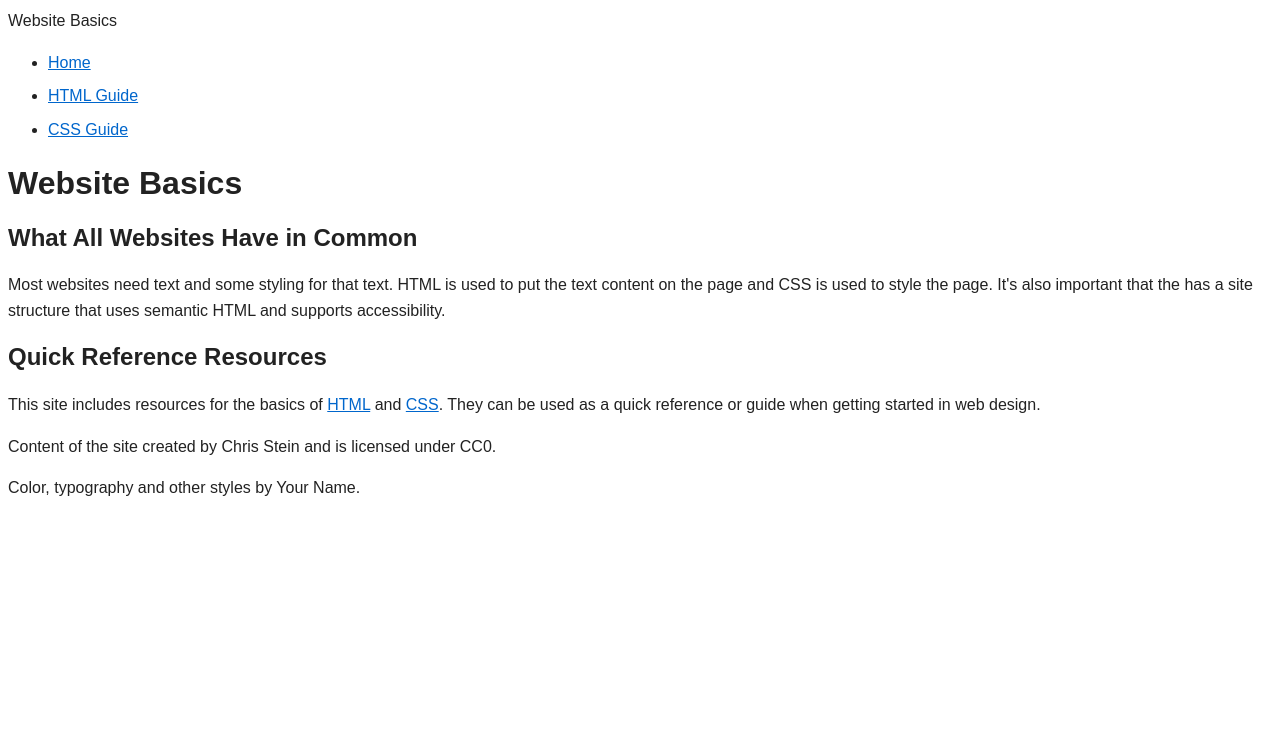
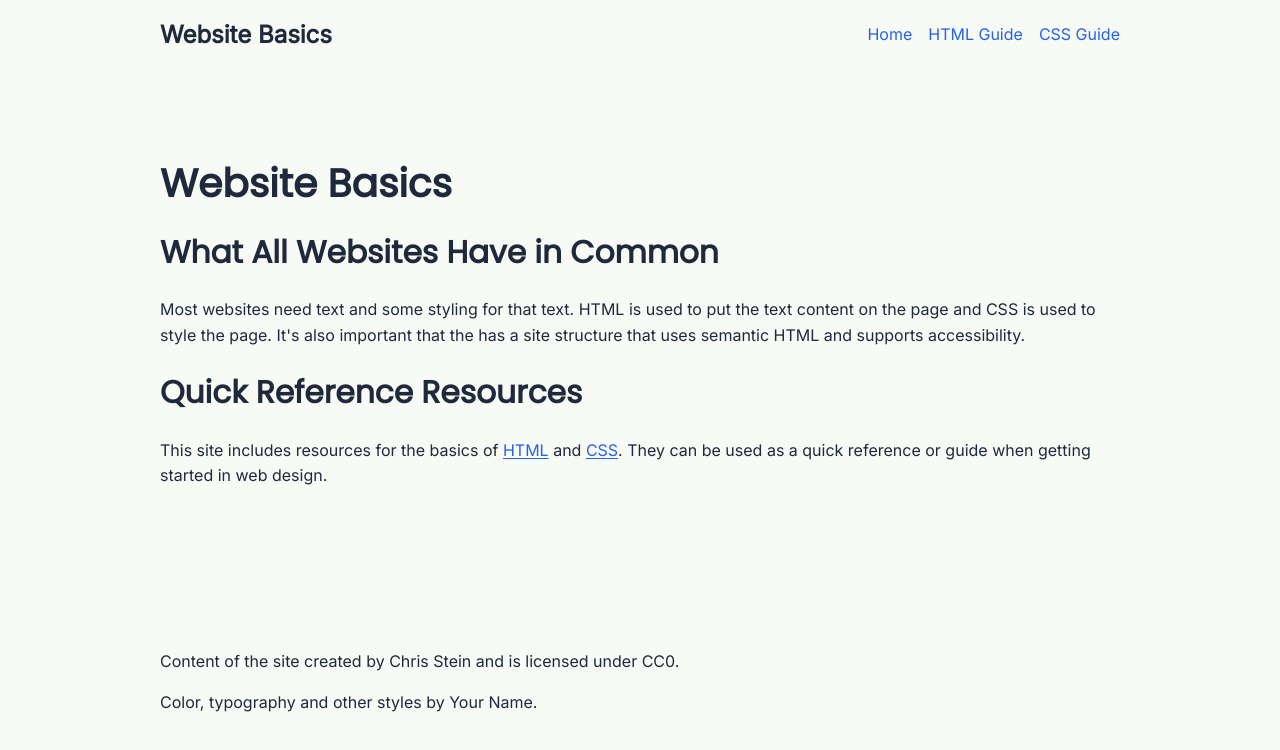
Before and after one commit to elianny200527/project1-website-basics, a plain HTML site: page index.html in a window 1280 px wide. Drawn offline with Linux system fonts and the light colour scheme.

Commit message:
Added design system and updated website styles

```diff
--- a/style.css
+++ b/style.css
@@ -1,67 +1,120 @@
+@import url("https://fonts.googleapis.com/css2?family=Poppins&family=Inter&display=swap");
+
+/* Generated design choices. Save as style.css and link it in each HTML head. */
+
 /* Root typography settings */
+html {
+  font-size: 16px;
+  font-family: "Inter", sans-serif;
+  line-height: 1.6;
+  color: #1E293B;
+  background-color: #F8FAF5;
+}
 
-html{
-/*   set the following properties:
-  font-size - this will be the base font size for the site
-  font-family - this will be the base font-family for the site
-  line-height - base line height, generally should be in the range 1.5-1.8
-  color- primary text color for the site
-  background-color - primary background color for the site */
-  font-size: 16px;
-  font-family: Arial, sans-serif;
-  line-height: 1.6;
-  color: #222222;
-  background-color: #ffffff;
-
+body {
+  margin: 0;
 }
 
 /* General heading styles */
-/*set font styles for all of your headings, for example font-weight, line-height, font-family */
-h1, h2, h3, h4, h5, h6{
-  font-family: Arial, sans-serif;
-  font-weight: bold;
+h1, h2, h3, h4, h5, h6 {
+  font-family: "Poppins", sans-serif;
   line-height: 1.2;
 }
 
 /* Specific element text styles */
-h1{
-  /*   this is the page title you may want to set the font-size and weight instead of relying on the default. */
-  font-size: 2rem;
-  font-weight: bold;
+h1 {
+  font-size: 2.441rem;
 }
 
-h2{
-  /* secondary heading, also set font-size and weight (and others you may want)*/
+h2 {
+  font-size: 1.953rem;
+}
+
+h3 {
+  font-size: 1.563rem;
+}
+
+h4 {
+  font-size: 1.25rem;
+}
+
+h5 {
+  font-size: 1rem;
+}
+
+h6 {
+  font-size: 0.8rem;
+}
+
+p {
+  margin-bottom: 1rem;
+}
+
+a {
+  color: #2563EB;
+  text-decoration: underline;
+  text-underline-offset: 0.15em;
+}
+
+a:hover {
+  color: #1D4ED8;
+}
+
+a:focus-visible {
+  outline: 3px solid #1E293B;
+  outline-offset: 4px;
+}
+
+header, main, footer {
+  max-width: 60rem;
+  margin-inline: auto;
+  padding: 4rem;
+}
+
+button, .button {
+  color: #FFFFFF;
+  background-color: #2563EB;
+}
+
+button:hover, .button:hover {
+  background-color: #1D4ED8;
+}
+
+.alternate {
+  color: #FFFFFF;
+  background-color: #334155;
+  padding: 4rem;
+}
+
+/* -------------  Header styles ------------------------- */
+header {
+  display: flex;
+  justify-content: space-between;
+  align-items: center;
+  padding: 1rem;
+}
+
+.site-title {
   font-size: 1.5rem;
   font-weight: bold;
 }
 
-p{
-  margin-bottom: 1rem; /* optional but usually good to have a space between paragraphs */
+nav ul {
+  list-style: none;
+  margin: 0;
+  padding: 0;
+  display: flex;
+  gap: 1rem;
 }
 
-ul, ol {
-  margin-bottom: 1rem;
+nav a {
+  text-decoration: none;
+  color: #2563EB;
+  font-weight: 500;
 }
 
-li {
-  margin-bottom: 0.5rem;
+nav a:hover {
+  color: #1D4ED8;
 }
 
-/* Link styles */
-
-a:link {
-  color: #0066cc;
-}
-
-a:visited {
-  color: #663399;
-}
-
-a:hover {
-  color: #cc0000;
-}
-
-a:active {
-  color: #ff0000;
-}
+/* ------------- END Header styles  */
```
Also changed, not shown: 1 other file.
